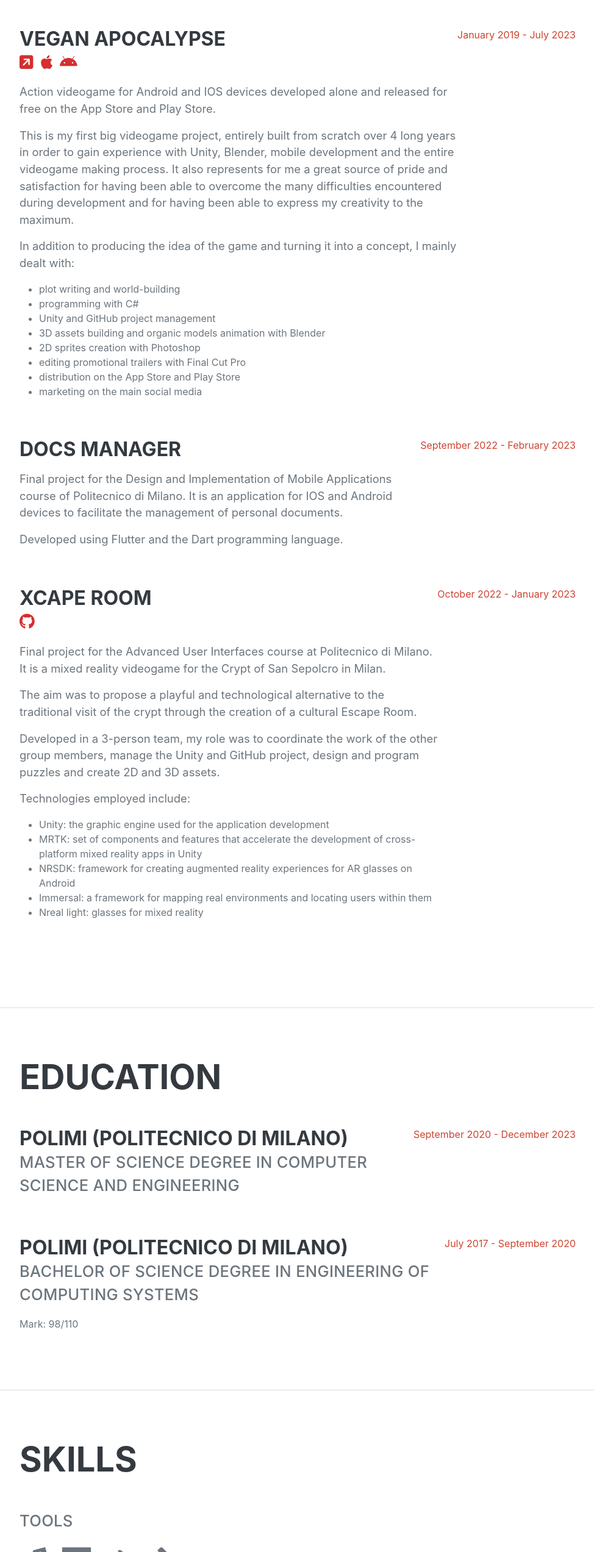
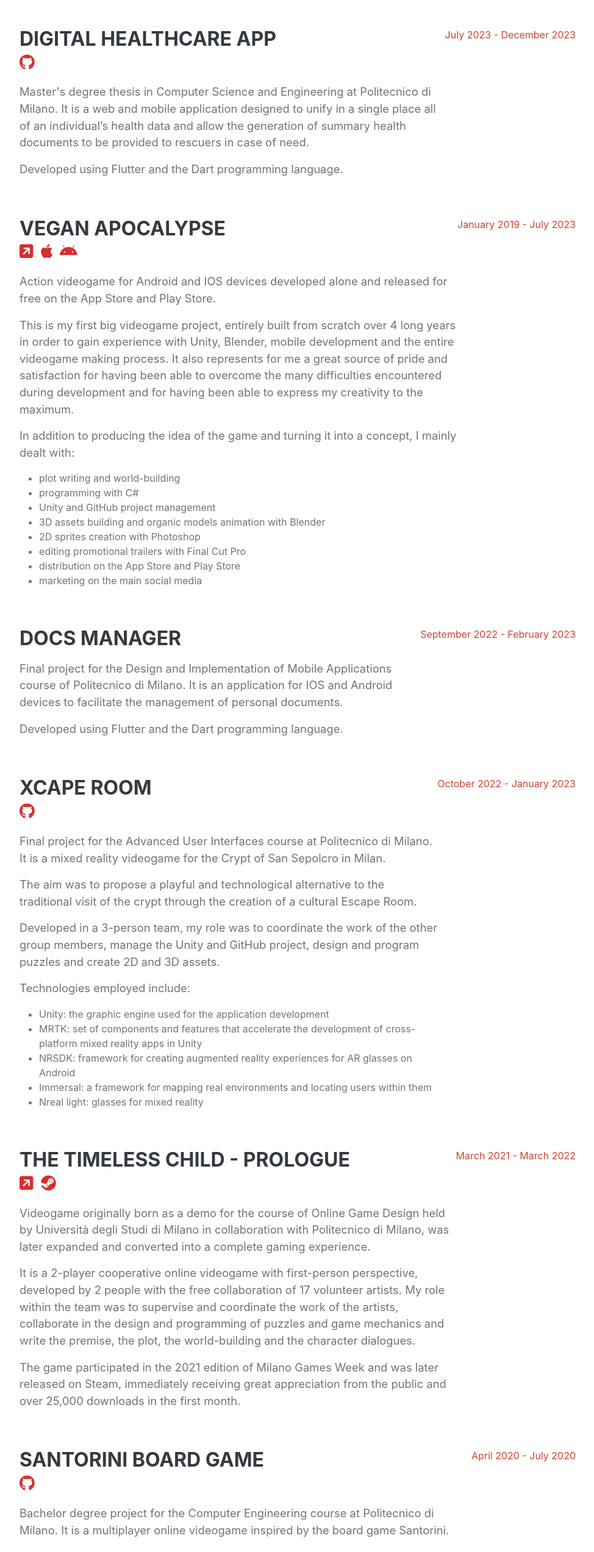
Before and after one commit to ChioettoR/ChioettoR.github.io, a plain HTML site: page index.html in a window 1280 px wide. Shown: the part 1084-3629 px from the top of the page at 61% size, without its empty margins (288-1262 px from the left). Drawn offline with nearby package versions, Linux system fonts and the light colour scheme; a web font is replaced by a local one.

Commit message:
Added Digital Healthcare project

```diff
--- a/index.html
+++ b/index.html
@@ -64,6 +64,18 @@
                     <h2 class="mb-5">Projects</h2>
                     <div class="d-flex flex-column flex-md-row justify-content-between mb-5">
                         <div class="flex-grow-1">
+                            <h3 class="mb-0">Digital Healthcare App</h3>
+                            <div class="subheading mb-3">
+                                <a class="social-icon" style="margin-right: 5px;" href="https://github.com/ChioettoR/Digital-Hearthcare" target="_blank"><i class="fab fa-github"></i></a>
+                            </div>
+                            <p class="lead mb-3">Master's degree thesis in Computer Science and Engineering at Politecnico di Milano.
+                                It is a web and mobile application designed to unify in a single place all of an individual’s health data and allow the generation of summary health documents to be provided to rescuers in case of need.</p>
+                            <p class="lead mb-3">Developed using Flutter and the Dart programming language.</p>
+                        </div>
+                        <div class="flex-shrink-0"><span class="text-primary">July 2023 - December 2023</span></div>
+                    </div>
+                    <div class="d-flex flex-column flex-md-row justify-content-between mb-5">
+                        <div class="flex-grow-1">
                             <h3 class="mb-0">Vegan Apocalypse</h3>
                             <div class="subheading mb-3">
                                 <a class="social-icon" style="margin-right: 5px;" href="https://veganapocalypse.com" target="_blank"><i class="fa fa-external-link-square"></i></a>
@@ -119,6 +131,33 @@
                         </div>
                         <div class="flex-shrink-0"><span class="text-primary">October 2022 - January 2023</span></div>
                     </div>
+                    <div class="d-flex flex-column flex-md-row justify-content-between mb-5">
+                        <div class="flex-grow-1">
+                            <h3 class="mb-0">The Timeless Child - Prologue</h3>
+                            <div class="subheading mb-3">
+                                <a class="social-icon" style="margin-right: 5px;" href="https://www.timeless-tale.com" target="_blank"><i class="fa fa-external-link-square"></i></a>
+                                <a class="social-icon" style="margin-right: 5px;" href="https://store.steampowered.com/app/1792010/The_Timeless_Child__Prologue/" target="_blank"><i class="fab fa-steam"></i></a>
+                            </div>
+                            <p class="lead mb-3">Videogame originally born as a demo for the course of Online Game Design held by Università degli Studi di Milano in collaboration with Politecnico di Milano, was later expanded and converted into a complete gaming experience.</p>
+                            <p class="lead mb-3">It is a 2-player cooperative online videogame with first-person perspective, developed by 2 people with the free collaboration of 17 volunteer artists.
+                                My role within the team was to supervise and coordinate the work of the artists, collaborate in the design and programming of puzzles and game mechanics and write the premise, the plot, the world-building and the character dialogues.</p>
+                            <p class="lead mb-3">The game participated in the 2021 edition of Milano Games Week and was later released on Steam, immediately receiving great appreciation from the public and over 25,000 downloads in the first month.</p>
+                        </div>
+                        <div class="flex-shrink-0"><span class="text-primary">March 2021 - March 2022</span></div>
+                    </div>
+                    <div class="d-flex flex-column flex-md-row justify-content-between mb-5">
+                        <div class="flex-grow-1">
+                            <h3 class="mb-0">Santorini Board Game</h3>
+                            <div class="subheading mb-3">
+                                <a class="social-icon" style="margin-right: 5px;" href="https://github.com/ChioettoR/ing-sw-2020-Chioetto-Carugno-Banfi" target="_blank"><i class="fab fa-github"></i></a>
+                            </div>
+                            <p class="lead mb-3">Bachelor degree project for the Computer Engineering course at Politecnico di Milano.
+                                It is a multiplayer online videogame inspired by the board game Santorini.</p>
+                            <p class="lead mb-3">Developed by 3 people, my role was to coordinate the work of the other team members, design and program the game mechanics and build the 3D environment.</p>
+                            <p class="lead mb-3">The game was created using Java as the programming language, the MVC pattern and JavaFX for the graphics. The interaction is twofold: the user can play either through the command line interface (CLI) or through the graphical interface (GUI).</p>
+                        </div>
+                        <div class="flex-shrink-0"><span class="text-primary">April 2020 - July 2020</span></div>
+                    </div>
                 </div>
             </section>
             <hr class="m-0" />
```
